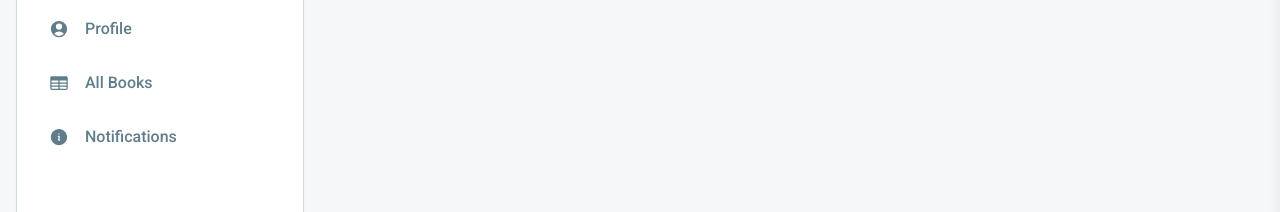
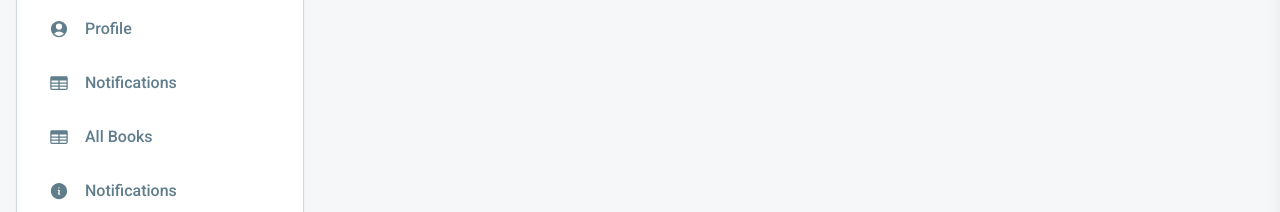
Before and after one commit to Mohiuddin-64bit/BookStacker, a React (Vite) app: page /dashboard in a window 1280 px wide. Shown: the part 157-369 px from the top of the page. Built offline with nearby package versions, Linux system fonts and the light colour scheme; no server answers.

Commit message:
Add Redux and React-Redux dependencies, and create AllBooks page

```diff
--- a/package.json
+++ b/package.json
@@ -11,11 +11,13 @@
   "dependencies": {
     "@heroicons/react": "2.0.18",
     "@material-tailwind/react": "2.1.4",
+    "@reduxjs/toolkit": "^2.2.1",
     "apexcharts": "3.44.0",
     "prop-types": "15.8.1",
     "react": "18.2.0",
     "react-apexcharts": "1.4.1",
     "react-dom": "18.2.0",
+    "react-redux": "^9.1.0",
     "react-router-dom": "6.17.0"
   },
   "devDependencies": {
--- /dev/null
+++ b/src/pages/dashboard/allBooks.jsx
@@ -0,0 +1,26 @@
+import { BooksCard } from "@/component/BooksCard";
+import {
+  books,
+} from "@/data";
+
+
+export function AllBooks() {
+  return (
+    <div className="">
+      <div className="text-end mt-12 border-black">
+        <input type="" className=""/>
+      </div>
+      <div className="mb-4 mt-24 grid justify-items-center gap-5 grid-cols-1 md:grid-cols-2 lg:grid-cols-3 2xl:grid-cols-4">
+        {
+          books.map((book, index) => (
+            <BooksCard
+              key={index}
+              props={book}
+            />
+          ))
+        }
+
+      </div>
+    </div>
+  );
+}
--- a/src/pages/dashboard/index.js
+++ b/src/pages/dashboard/index.js
@@ -2,3 +2,4 @@ export * from "@/pages/dashboard/home";
 export * from "@/pages/dashboard/profile";
 export * from "@/pages/dashboard/tables";
 export * from "@/pages/dashboard/notifications";
+export * from "@/pages/dashboard/allBooks";
--- a/src/routes.jsx
+++ b/src/routes.jsx
@@ -6,7 +6,7 @@ import {
   ServerStackIcon,
   RectangleStackIcon,
 } from "@heroicons/react/24/solid";
-import { Home, Profile, Tables, Notifications } from "@/pages/dashboard";
+import { Home, Profile, Tables, AllBooks, Notifications } from "@/pages/dashboard";
 import { SignIn, SignUp } from "@/pages/auth";
 
 const icon = {
@@ -31,9 +31,15 @@ export const routes = [
       },
       {
         icon: <TableCellsIcon {...icon} />,
-        name: "All Books",
+        name: "Notifications",
         path: "/tables",
         element: <Tables />,
+      },
+      {
+        icon: <TableCellsIcon {...icon} />,
+        name: "All Books",
+        path: "/allBooks",
+        element: <AllBooks />,
       },
       {
         icon: <InformationCircleIcon {...icon} />,
```
